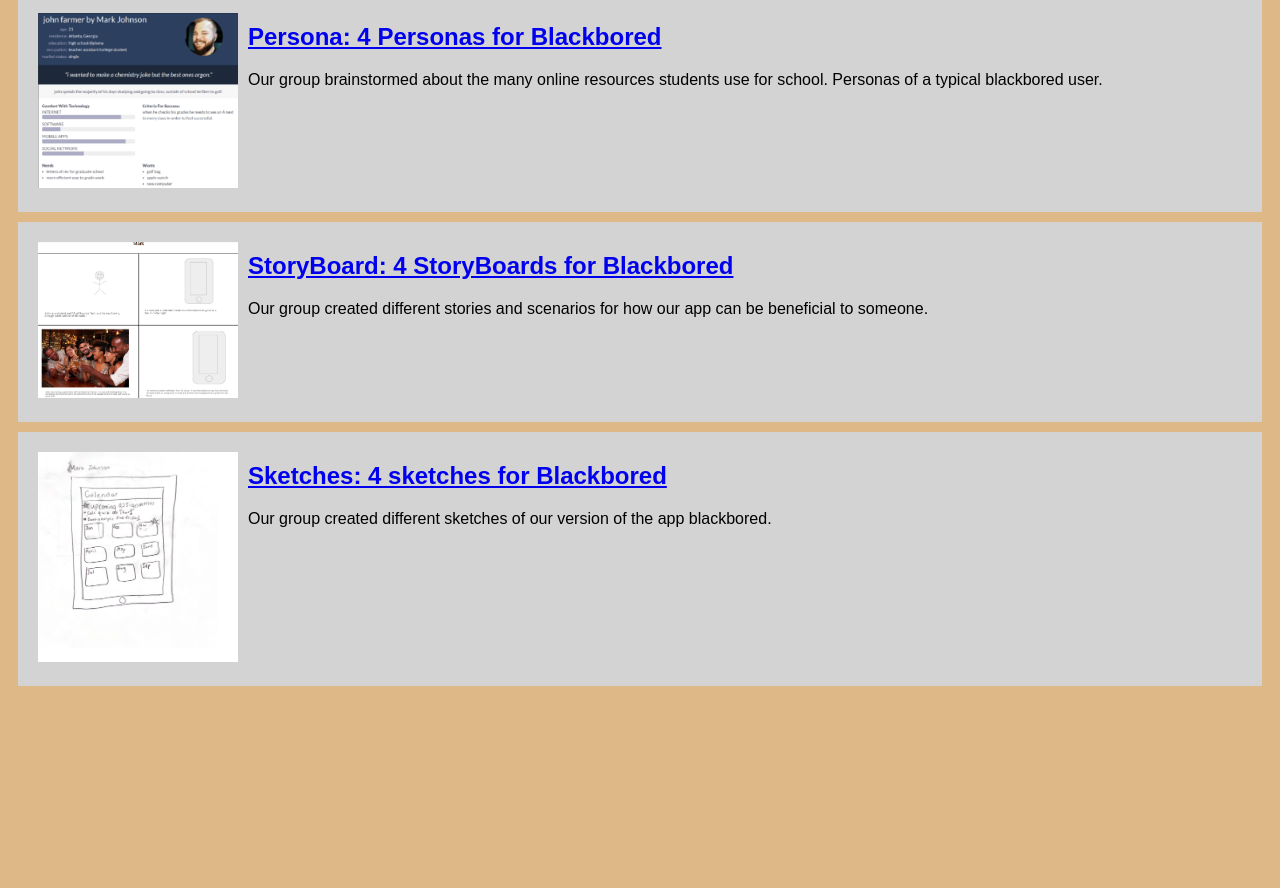
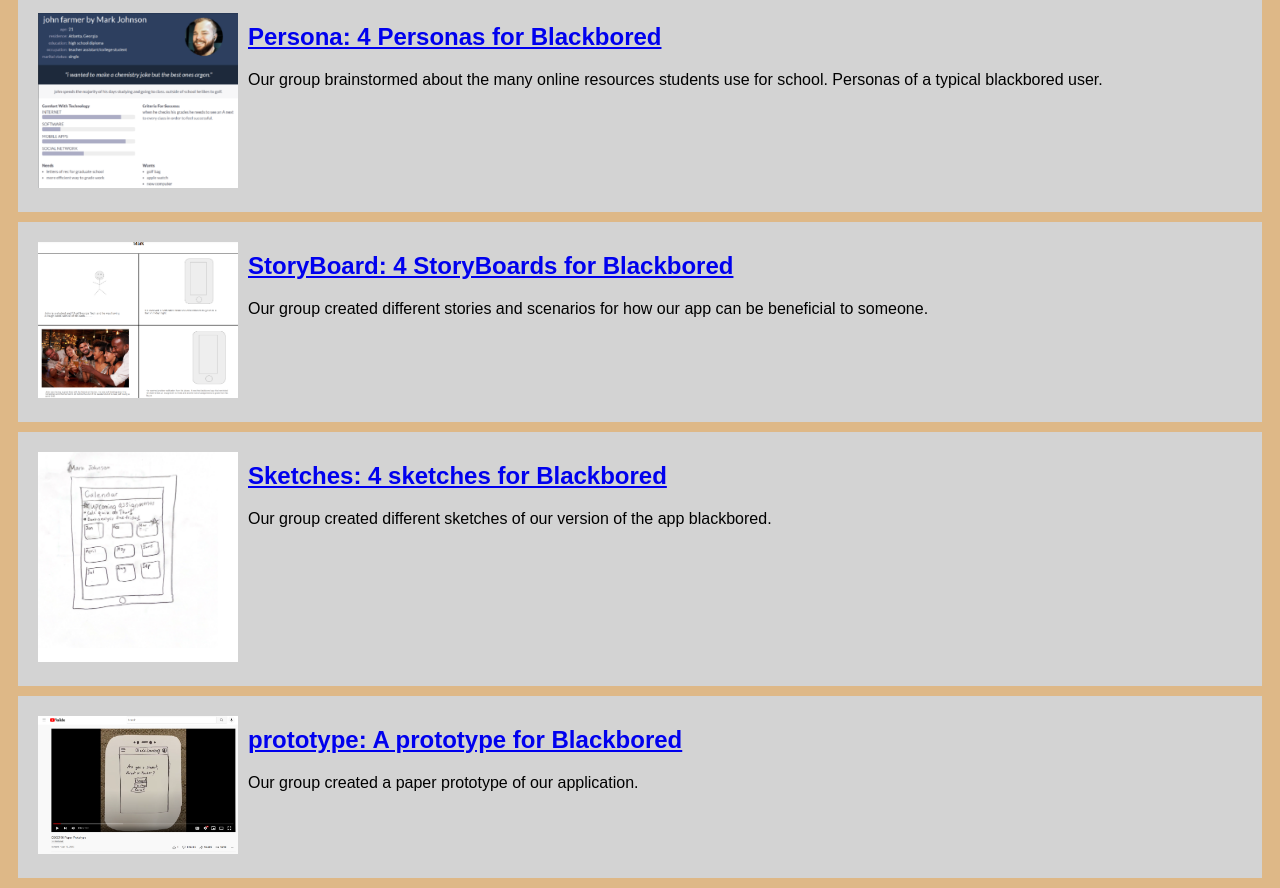
Before and after one commit to markj351/black-bored, a plain HTML site: page index.html in a window 1280 px wide. Shown: the part 555-1443 px from the top of the page. Before the commit the page ends 1251 px from the top, so only its background shows below. Drawn offline with Linux system fonts and the light colour scheme.

Commit message:
Add files via upload

```diff
--- a/index.html
+++ b/index.html
@@ -61,9 +61,22 @@
 <section class = "assignment">
 
     <a href="files190/CSCE 190 Drawing Group.pdf"><img src="images/sketches.png"></a>
+            <section class="ass-details">
+                <a href="files190/CSCE 190 Drawing Group.pdf"><h2>Sketches: 4 sketches for Blackbored</h2></a>
+                <p> Our group created different sketches of our version of the app blackbored.
+
+                </p>
+            </section>
+        </section>
+
+</body>
+<!--Paper Prototype Assignment -->
+<section class = "assignment">
+
+    <a href="https://www.youtube.com/watch?v=iaRMuGJDzVA"><img src="images/Screenshot (10).png"></a>
     <section class="ass-details">
-        <a href="files190/CSCE 190 Drawing Group.pdf"><h2>Sketches: 4 sketches for Blackbored</h2></a>
-        <p> Our group created different sketches of our version of the app blackbored.
+        <a href="https://www.youtube.com/watch?v=iaRMuGJDzVA"><h2>prototype: A prototype for Blackbored</h2></a>
+        <p> Our group created a paper prototype of our application.
 
         </p>
     </section>
```
Also changed, not shown: images/Screenshot (10).png (added), images/Screenshot (9).png (added).
